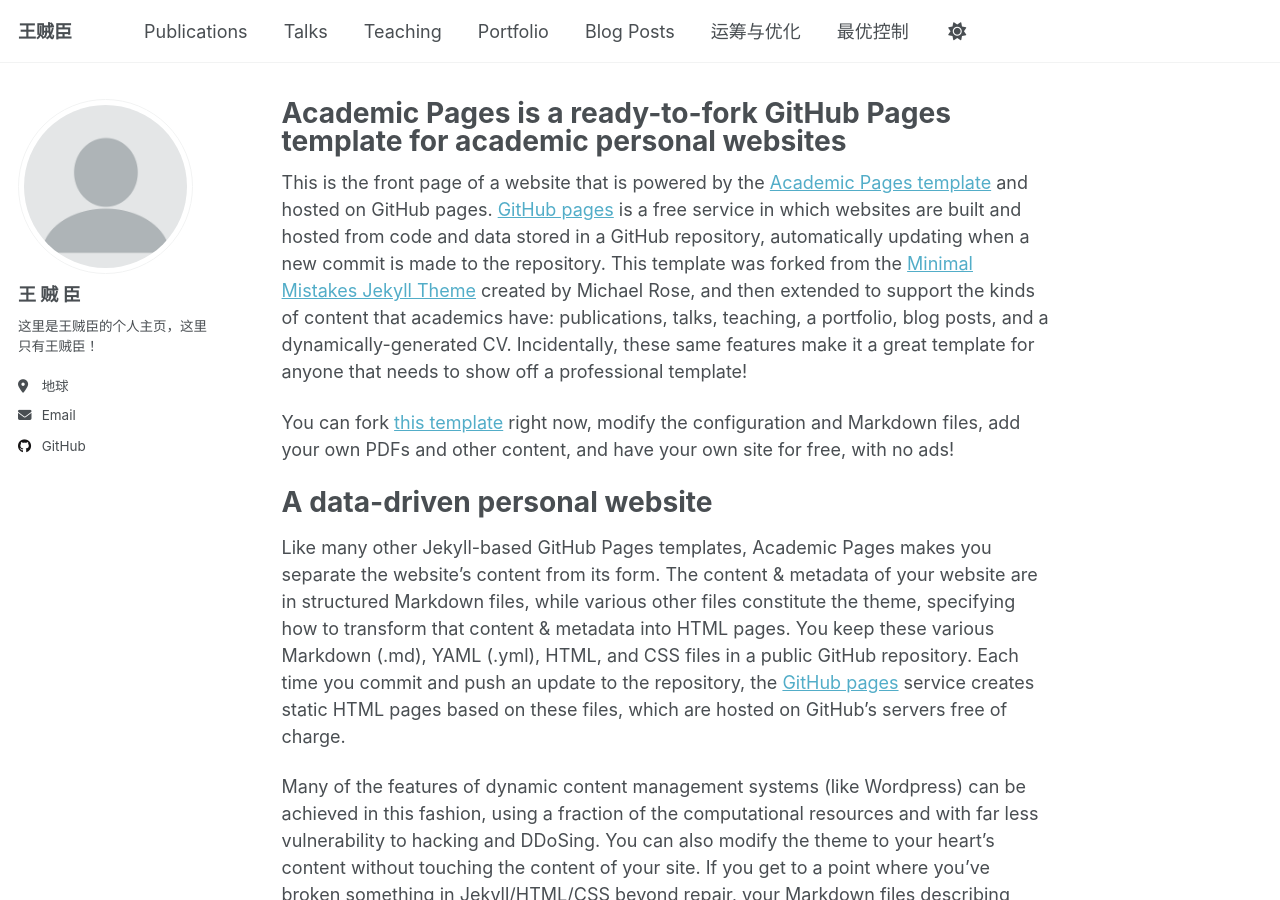
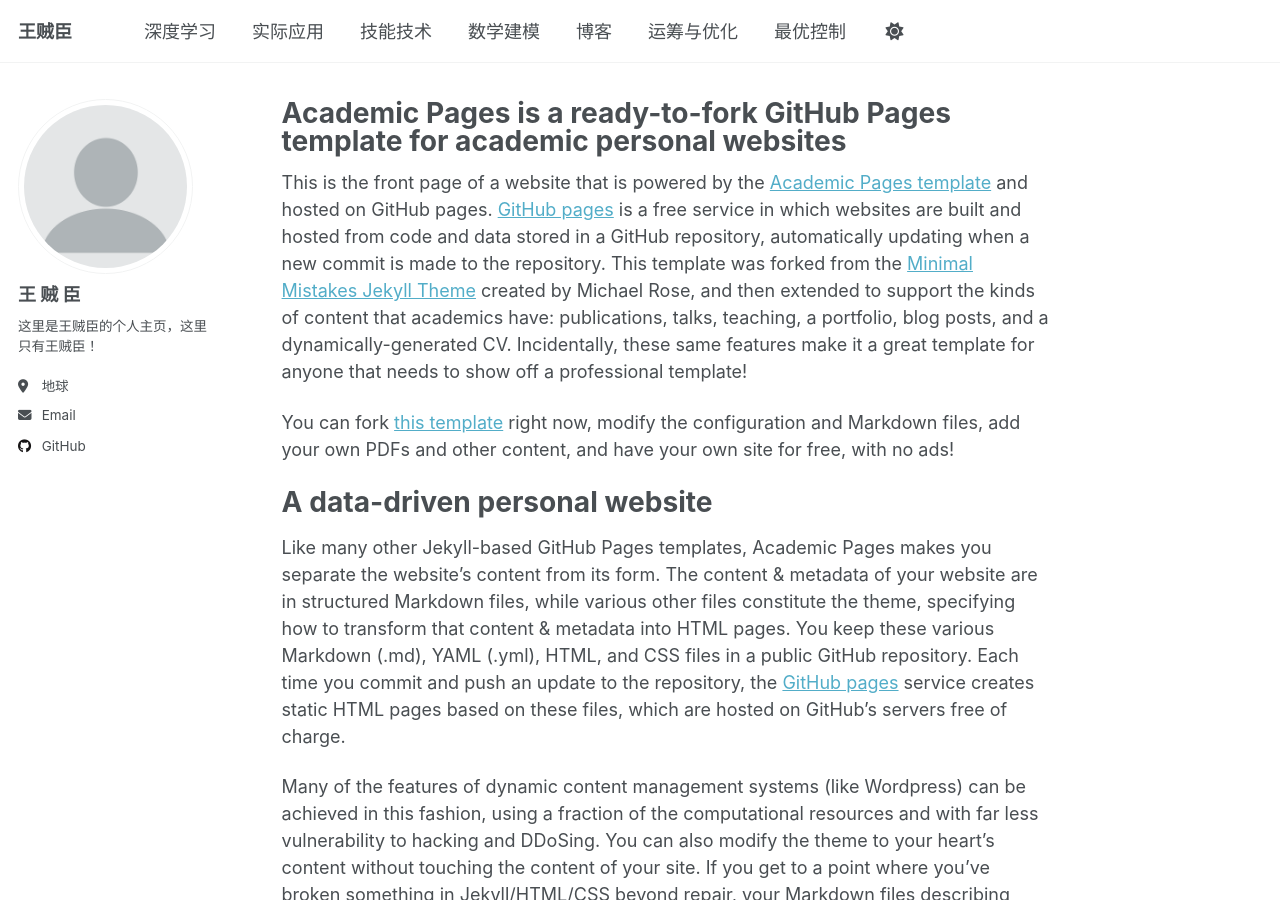
Before and after one commit to boyogala/boyogala.github.io, a Jekyll site: the page built from _pages/about.md, in a window 1280 px wide and 900 px high. Built offline with Jekyll 4.4.1, drawn with Linux system fonts in a browser that asks for light colours; a script that is not in the unit is left out.

Commit message:
Update navigation.yml

```diff
--- a/_data/navigation.yml
+++ b/_data/navigation.yml
@@ -8,19 +8,19 @@
 #      Markdown formatted page while the second is generated using JSON.
 
 main:
-  - title: "Publications"
+  - title: "深度学习" # default : Publications
     url: /publications/
 
-  - title: "Talks"
+  - title: "实际应用" # default : Talks
     url: /talks/
 
-  - title: "Teaching"
+  - title: "技能技术" # default : Teaching
     url: /teaching/
 
-  - title: "Portfolio"
+  - title: "数学建模" # default : Portfolio
     url: /portfolio/
 
-  - title: "Blog Posts"
+  - title: "博客" # default : Blog Posts
     url: /year-archive/
 
   - title: "运筹与优化" # default : CV
```
